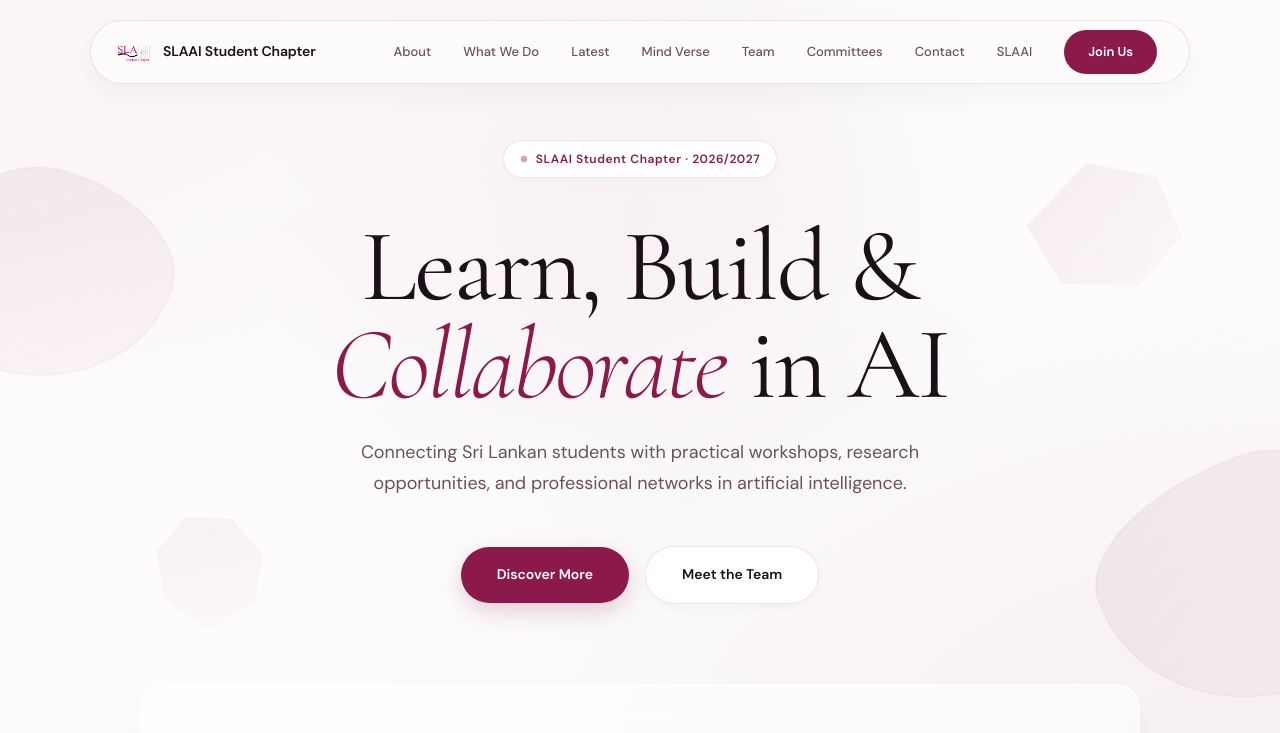
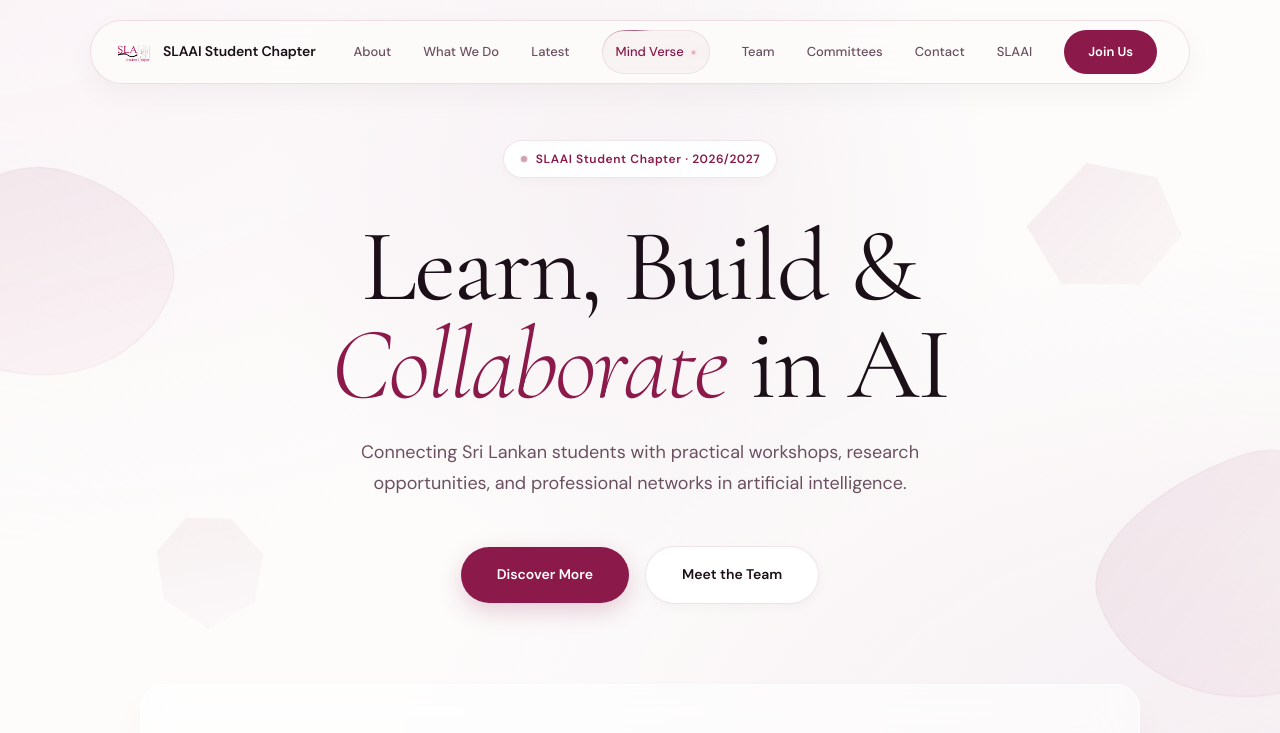
Before and after one commit to slaaistudentchapter-org/slaai-sc-web, a React (Vite) app: page / in a window 1280 px wide. Shown: the top 733 px of the page. Built offline with nearby package versions, Linux system fonts and the light colour scheme.

Commit message:
Add Mind Verse navigation teaser

```diff
--- a/src/components/Navbar.jsx
+++ b/src/components/Navbar.jsx
@@ -47,7 +47,21 @@
           <li><a href="#about" onClick={handleLinkClick}>About</a></li>
           <li><a href="#pillars" onClick={handleLinkClick}>What We Do</a></li>
           <li><a href="#latest" onClick={handleLinkClick}>Latest</a></li>
-          <li><a href="/mind-verse.html" onClick={handleLinkClick}>Mind Verse</a></li>
+          <li>
+            <a
+              href="/mind-verse.html"
+              className="mind-verse-teaser-link"
+              aria-label="Mind Verse — coming soon"
+              onClick={handleLinkClick}
+            >
+              <span className="mind-verse-label">Mind Verse</span>
+              <span className="mind-verse-peek" aria-hidden="true">
+                <small>Are you ready?</small>
+                <strong>Mind Verse</strong>
+                <i>Coming 2026</i>
+              </span>
+            </a>
+          </li>
           <li><a href="#team" onClick={handleLinkClick}>Team</a></li>
           <li><a href="#subcommittee" onClick={handleLinkClick}>Committees</a></li>
           <li><a href="#contact" onClick={handleLinkClick}>Contact</a></li>
--- a/src/styles/Navbar.css
+++ b/src/styles/Navbar.css
@@ -49,6 +49,142 @@
 }
 .nav-links a:hover { color: var(--crimson); }
 
+.nav-links .mind-verse-teaser-link {
+  --nav-trace-angle: 0deg;
+  position: relative;
+  isolation: isolate;
+  display: inline-flex;
+  align-items: center;
+  padding: 8px 13px;
+  color: var(--crimson);
+  border: 1px solid rgba(139,26,74,.09);
+  border-radius: var(--radius-pill);
+  background: rgba(139,26,74,.035);
+  transition: color .3s ease, background .3s ease, box-shadow .3s ease;
+}
+
+.mind-verse-label { position: relative; z-index: 1; }
+
+.mind-verse-teaser-link::before {
+  content: '';
+  position: absolute;
+  inset: -1px;
+  z-index: -1;
+  padding: 1px;
+  border-radius: inherit;
+  background: conic-gradient(
+    from var(--nav-trace-angle),
+    transparent 0deg 265deg,
+    rgba(196,50,90,.12) 285deg,
+    rgba(139,26,74,.68) 315deg,
+    transparent 345deg
+  );
+  -webkit-mask: linear-gradient(#fff 0 0) content-box, linear-gradient(#fff 0 0);
+  -webkit-mask-composite: xor;
+  mask-composite: exclude;
+  animation: nav-outline-trace 4.5s linear infinite;
+}
+
+.mind-verse-teaser-link::after {
+  content: '';
+  width: 5px;
+  height: 5px;
+  margin-left: 7px;
+  border-radius: 50%;
+  background: var(--crimson-light);
+  box-shadow: 0 0 8px rgba(196,50,90,.45);
+  animation: nav-signal 2.4s ease-in-out infinite;
+}
+
+.mind-verse-peek {
+  position: absolute;
+  top: calc(100% + 15px);
+  left: 50%;
+  width: 190px;
+  height: 94px;
+  padding: 16px 18px;
+  overflow: hidden;
+  display: flex;
+  flex-direction: column;
+  align-items: flex-start;
+  justify-content: center;
+  color: white;
+  border: 1px solid rgba(196,50,90,.3);
+  border-radius: 15px;
+  background:
+    linear-gradient(rgba(255,255,255,.035) 1px, transparent 1px),
+    linear-gradient(90deg, rgba(255,255,255,.035) 1px, transparent 1px),
+    radial-gradient(circle at 78% 30%, rgba(196,50,90,.34), transparent 37%),
+    rgba(18,8,14,.94);
+  background-size: 18px 18px, 18px 18px, auto, auto;
+  box-shadow: 0 18px 45px rgba(43,8,25,.22);
+  opacity: 0;
+  visibility: hidden;
+  pointer-events: none;
+  transform: translate(-50%, -7px) scale(.96);
+  transform-origin: top center;
+  transition: opacity .28s ease, transform .35s cubic-bezier(.16,1,.3,1), visibility .28s;
+}
+
+.mind-verse-peek::before {
+  content: '';
+  position: absolute;
+  width: 76px;
+  height: 76px;
+  right: -22px;
+  top: -28px;
+  border: 1px solid rgba(237,71,125,.22);
+  border-radius: 50%;
+}
+
+.mind-verse-peek small {
+  color: rgba(255,255,255,.5);
+  font-size: 8px;
+  font-weight: 600;
+  letter-spacing: .18em;
+  text-transform: uppercase;
+}
+
+.mind-verse-peek strong {
+  margin: 3px 0;
+  color: white;
+  font-size: 17px;
+  line-height: 1.1;
+  letter-spacing: -.03em;
+}
+
+.mind-verse-peek i {
+  color: rgba(237,71,125,.85);
+  font-size: 8px;
+  font-style: normal;
+  font-weight: 600;
+  letter-spacing: .15em;
+  text-transform: uppercase;
+}
+
+.mind-verse-teaser-link:hover,
+.mind-verse-teaser-link:focus-visible {
+  color: white;
+  background: rgba(19,8,14,.9);
+  box-shadow: 0 8px 22px rgba(92,15,49,.16);
+}
+
+.mind-verse-teaser-link:hover .mind-verse-peek,
+.mind-verse-teaser-link:focus-visible .mind-verse-peek {
+  opacity: 1;
+  visibility: visible;
+  transform: translate(-50%, 0) scale(1);
+}
+
+@property --nav-trace-angle {
+  syntax: '<angle>';
+  inherits: false;
+  initial-value: 0deg;
+}
+
+@keyframes nav-outline-trace { to { --nav-trace-angle: 360deg; } }
+@keyframes nav-signal { 0%,100% { opacity: .4; transform: scale(.75); } 50% { opacity: 1; transform: scale(1); } }
+
 .nav-cta {
   background: var(--crimson); color: white !important;
   padding: 10px 24px; border-radius: var(--radius-pill);
@@ -69,6 +205,12 @@
 
 @media (hover: none) {
   .nav-links a { min-height: 44px; display: inline-flex; align-items: center; }
+  .mind-verse-peek { display: none; }
+}
+
+@media (prefers-reduced-motion: reduce) {
+  .mind-verse-teaser-link::before,
+  .mind-verse-teaser-link::after { animation: none; }
 }
 
 @media (max-width: 960px) {
```
